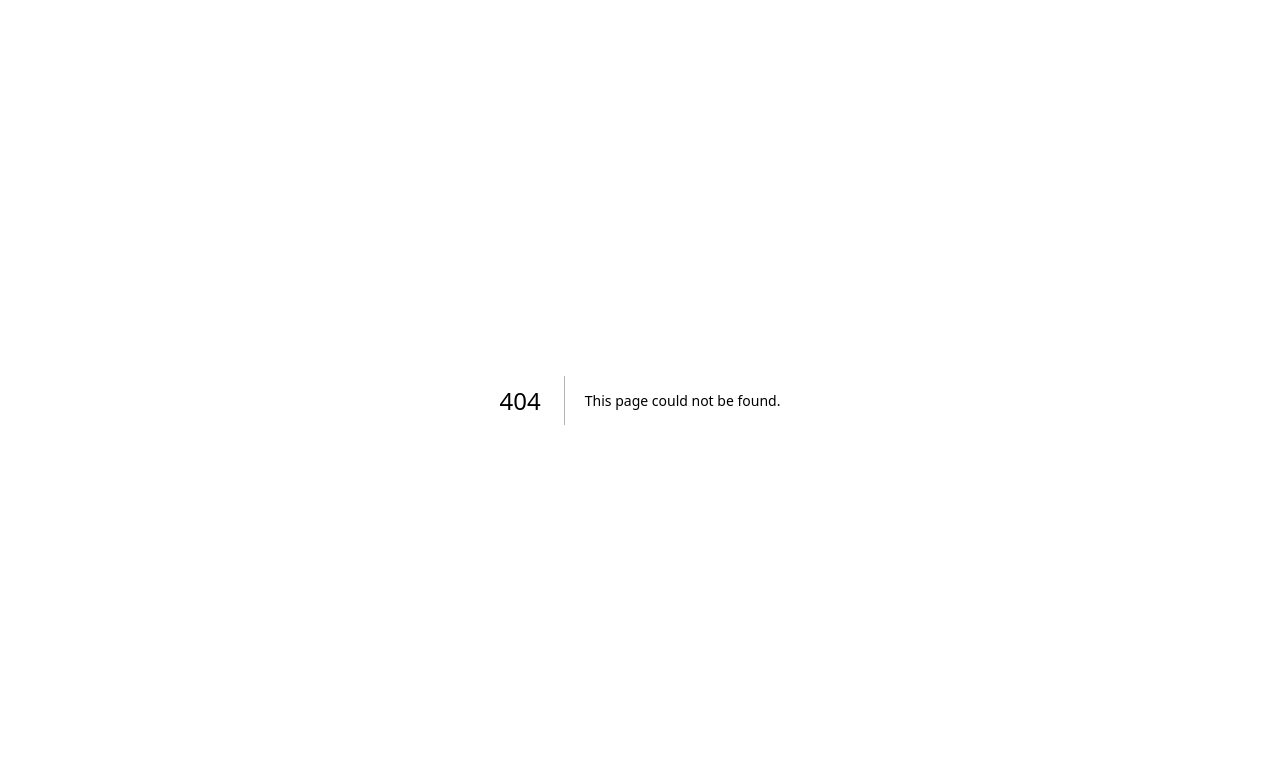
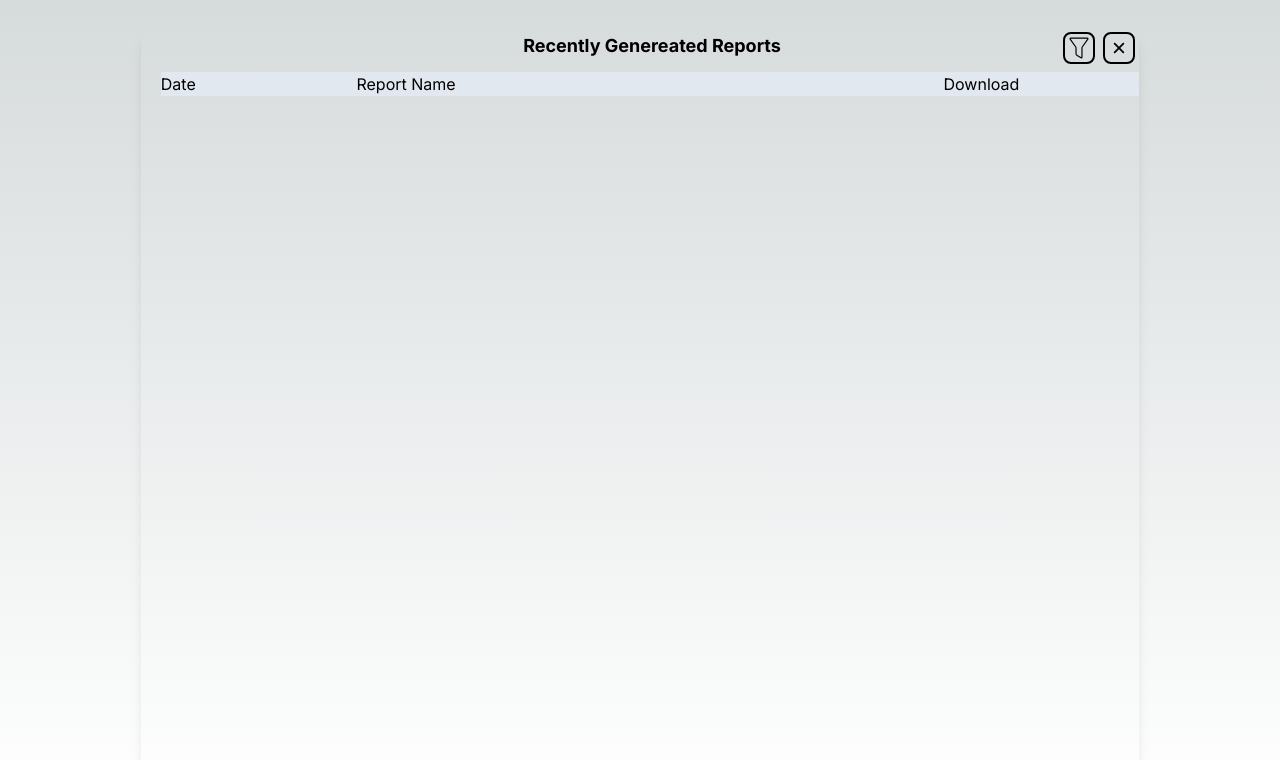
Before and after one commit to Mankaran07/Assignment_Monter, a Next.js app: page /reports in a window 1280 px wide. Before the commit this address had no page. Shown: the top 760 px of the page. Built offline with nearby package versions, Linux system fonts and the light colour scheme.

Commit message:
Added Report Page

```diff
--- /dev/null
+++ b/src/app/reports/page.jsx
@@ -0,0 +1,32 @@
+import React from "react";
+import { CiFilter } from "react-icons/ci";
+import { IoIosClose } from "react-icons/io";
+
+function reports() {
+  return (
+    <div className="w-screen h-screen p-4 ">
+      <div className=" h-full w-4/5 mx-auto relative shadow-lg mt-4">
+        <div className="relative flex w-full max-h-fit m-3">
+          <h1 className="text-center w-full font-bold text-lg justify-self-center">
+            Recently Genereated Reports
+          </h1>
+          <div className=" flex absolute right-0 pr-4 gap-2 justify-self-end">
+            <button className=" border-2 border-solid border-black rounded-lg hover:border-slate-400">
+              <CiFilter className="size-7 hover:border-slate-400" />
+            </button>
+            <button className=" justify-self-end border-2 border-solid border-black rounded-lg hover:border-slate-400">
+              <IoIosClose className="size-7 hover:border-slate-400" />
+            </button>
+          </div>
+        </div>
+        <div className="grid grid-cols-5 ml-5 mb-6 bg-slate-200">
+          <h6 className="col-span-1">Date</h6>
+          <h6 className="col-span-3">Report Name</h6>
+          <h6 className="col-span-1">Download</h6>
+        </div>
+      </div>
+    </div>
+  );
+}
+
+export default reports;
```
Also changed, not shown: package.json (+6 -4 lines), 1 other file (tests, documents, lock files or other folders).
